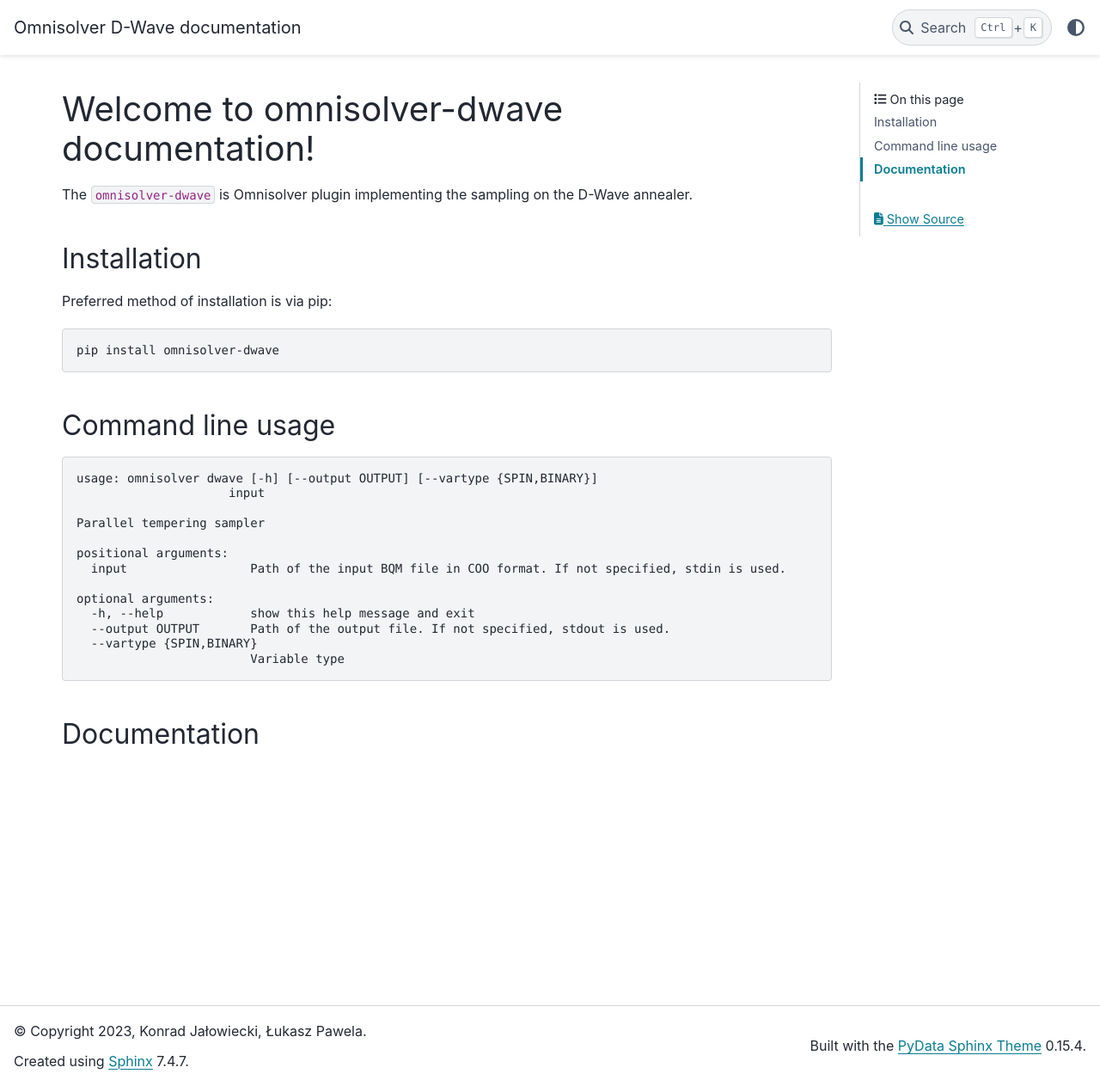
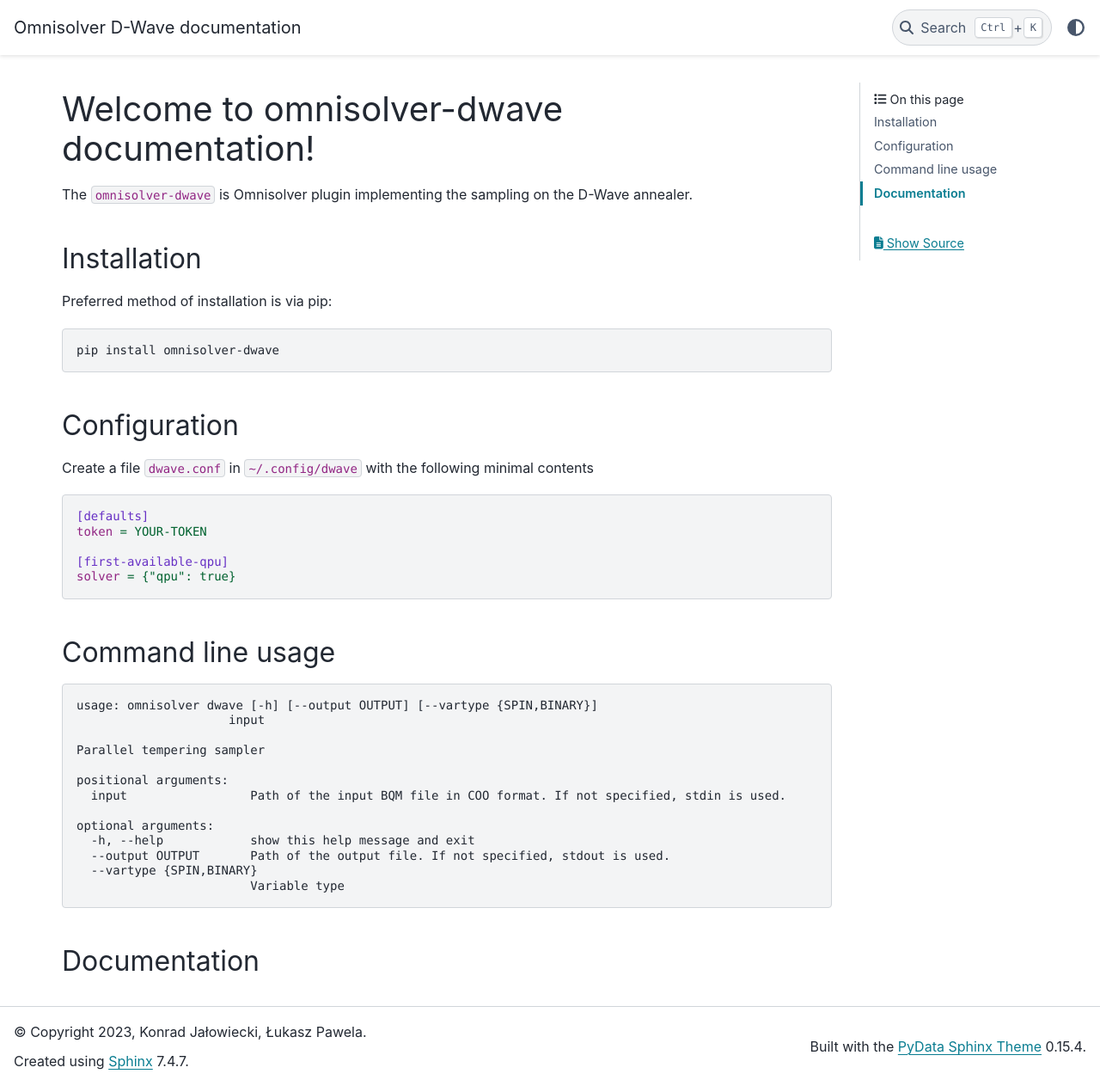
Before and after one commit to euro-hpc-pl/omnisolver-dwave, a Sphinx documentation site: the page built from docs/index.md, in a window 1280 px wide and 1263 px high. Shown: the whole window at 86% size. Built offline with Sphinx 7.4.7 and the PyData theme 0.15.4, drawn with Linux system fonts in a browser that asks for light colours.

Commit message:
update info

````diff
--- a/docs/index.md
+++ b/docs/index.md
@@ -9,6 +9,19 @@
 ```shell
 pip install omnisolver-dwave
 ```
+
+## Configuration
+
+Create a file `dwave.conf` in `~/.config/dwave` with the following minimal
+contents
+```ini
+[defaults]
+token = YOUR-TOKEN
+
+[first-available-qpu]
+solver = {"qpu": true}
+```
+
 
 ## Command line usage
 ```text
````
Also changed, not shown: README.md (+13 -0 lines).
